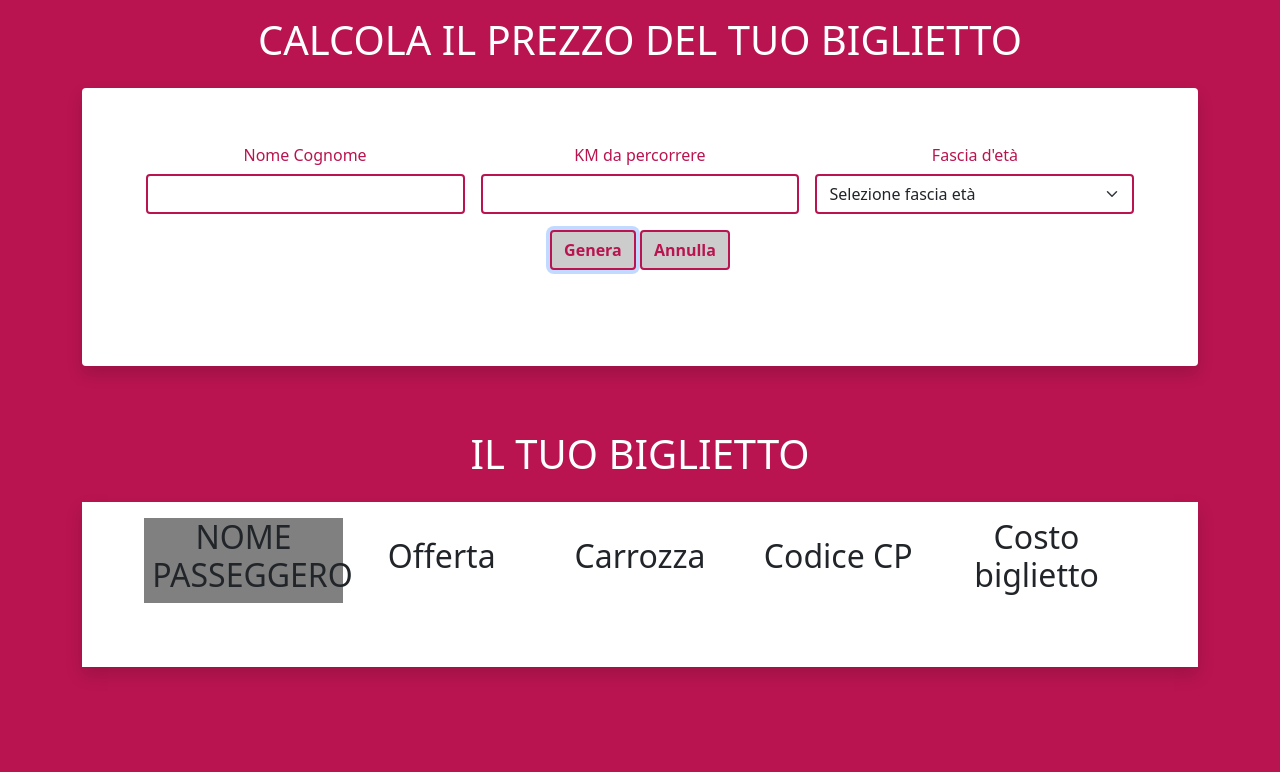
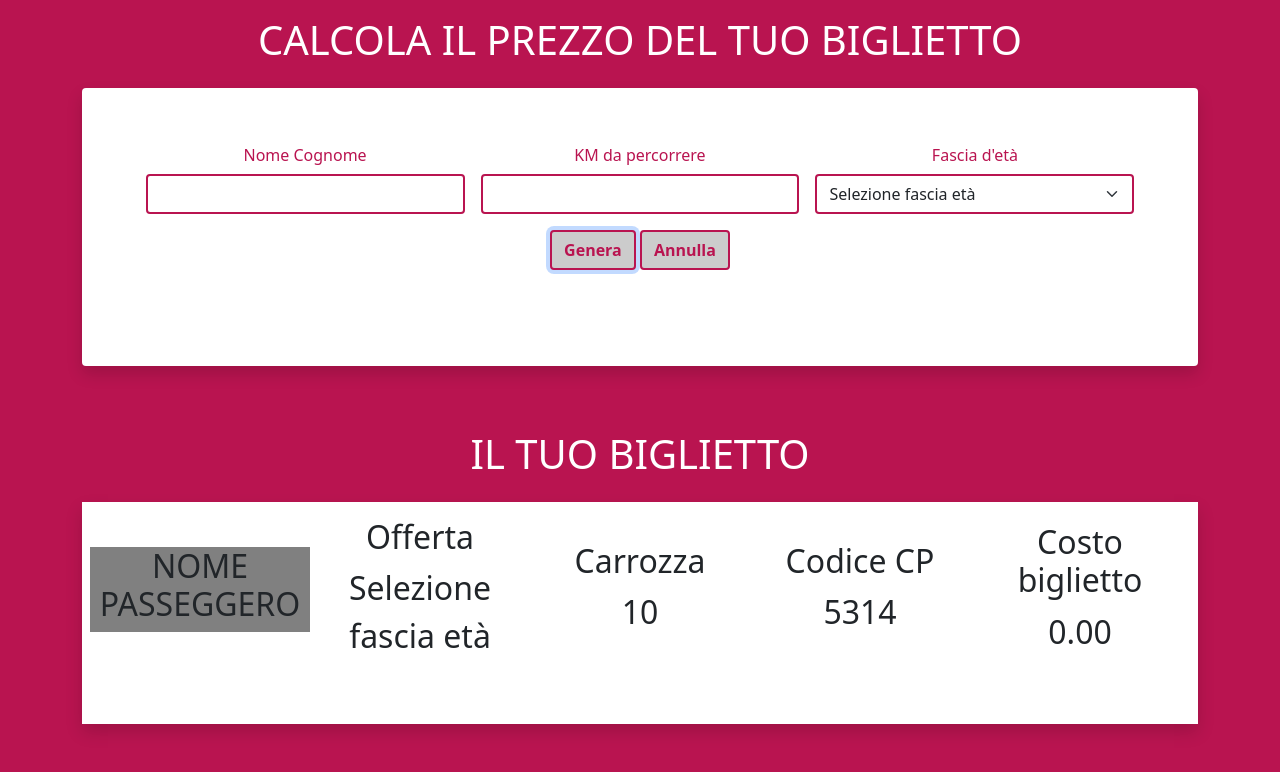
Before and after one commit to nicolas-dp/js-biglietto-treno-form, a plain HTML site: page index.html in a window 1280 px wide. Both pictures are taken after a click on the link "Genera". Drawn offline with nearby package versions, Linux system fonts and the light colour scheme.

Commit message:
Final Project

```diff
--- a/asset/css/style.css
+++ b/asset/css/style.css
@@ -34,3 +34,7 @@ body {
 .bg_ticket{
     background-color: var(--bg-details-p);
 }
+
+/* .section_ticket{
+    display: none;
+} */
--- a/asset/js/main.js
+++ b/asset/js/main.js
@@ -7,30 +7,65 @@ L'output del prezzo finale va scritto in forma umana (con massimo due decimali,
  */
 let prezzo_totale;
 let prezzo_sconto;
+let prezzo_finito;
+
+// Chiedi all'utente nome e cognome
 
 
-// Chiedi all'utente nome e cognome
-let full_name = document.getElementById("nome_cognome").value;
-    document.querySelector('.nome_passeggero').innerHTML = full_name;
 // Chiedi all'utente il numero dei KM da percorrere
-// GENERA NUMERO RANDOM
 
+
+/* function myFunction() {
+    var form_selector = document.getElementById("form_selector");
+    document.getElementById("offerta").value = form_selector.options[form_selector.selectedIndex].text;
+} */
+
+// GENERA TIcket
 const elementButton = document.querySelector('.btn_genera');
+const sectionTicket = document.querySelector('.section_ticket');
+
+
 
 elementButton.addEventListener('click', function () {
+    // Rimuove la classe con disply none
+    sectionTicket.classList.remove('section_ticket');
+
+    // Cattura il nome completo dell'utente e lo mette alla riga 63 dell'HTML
+    let full_name = document.getElementById("nome_cognome").value;
+    document.querySelector('.nome_passeggero').innerHTML += full_name;
+
+    let option_value = document.getElementById("form_selector").value;
+
+    document.querySelector('.offerta').innerHTML += option_value;
+
+    //Crea un numero randomico per la carrozza
+    let random_number = Math.floor((Math.random() * 10) + 1);
+    document.querySelector(".carrozza").innerHTML += random_number;
+
+     //Crea un numero randomico per la carrozza
+     let random_cp = Math.floor((Math.random() * 9999) + 1);
+     document.querySelector(".cod_cp").innerHTML += random_cp
 
 
+    // Cattura il nemro dei KM e li moltiplica per 0.21€/km
     let numero_km = document.getElementById("km_da_percorrere").value;
     let prezzo_totale = numero_km * 0.21;
+
+    // Cattura l'età dell'utente e la verifica con la select indicata nel form per poi eseguire lo sconto
     let eta_utente = document.getElementById("form_selector").value;
-    console.log("Il prezzo totale senza sconti è: " + prezzo_totale + " €");
-    if (eta_utente == 1) {
+
+    if (eta_utente == "Minorenne") {
         prezzo_sconto = prezzo_totale - (prezzo_totale * 0.2);
-    } else if (eta_utente == 2) {
+
+    } else if (eta_utente == "Over 65") {
         prezzo_sconto = prezzo_totale - (prezzo_totale * 0.4);
+
     } else {
         prezzo_sconto = prezzo_totale;
+
     }
-    console.log("Il prezzo totale senza sconti è: " + prezzo_sconto + " €");
+
+    prezzo_finito = prezzo_sconto.toFixed(2);
+    document.querySelector(".costo_ticket").innerHTML += prezzo_finito;
 
 })
--- a/index.html
+++ b/index.html
@@ -17,33 +17,39 @@
 
         <div class="container text-center">
             <h1 class="p-3 text-white">CALCOLA IL PREZZO DEL TUO BIGLIETTO</h1>
-            <div class="card_generator shadow bg-body rounded d-flex justify-content-center pb-5">
-                <div class="row row-cols-1 row-cols-sm-3 g-3 align-items-center justify-content-center flex-wrap p-5">
+            <div class="card_generator shadow bg-body rounded d-flex
+                justify-content-center pb-5">
+                <div class="row row-cols-1 row-cols-sm-3 g-3 align-items-center
+                    justify-content-center flex-wrap p-5">
                     <div class="col">
                         <h6 class="col-form-label text_title_color">Nome Cognome</h6>
                         <input type="text" id="nome_cognome"
                             class="form-control border_color_red">
                     </div>
                     <div class="col">
-                        <h6 class="col-form-label text_title_color">KM da percorrere</h6>
+                        <h6 class="col-form-label text_title_color">KM da
+                            percorrere</h6>
                         <input type="text" id="km_da_percorrere"
                             class="form-control border_color_red">
                     </div>
                     <div class="col">
                         <h6 class="col-form-label text_title_color">Fascia d'età</h6>
-                        <select id="form_selector" class="form-select border_color_red"
+                        <select id="form_selector" class="form-select
+                            border_color_red"
                             aria-label="Default select
-                            example">
+                            example" onchange="myFunction()">
                             <option selected>Selezione fascia età</option>
-                            <option value="1">Minorenne</option>
-                            <option value="2">Over 65</option>
-                            <option value="3">Nessuna delle precedenti</option>
+                            <option >Minorenne</option>
+                            <option >Over 65</option>
+                            <option >Nessuna delle precedenti</option>
                         </select>
                     </div>
                     <div class="col">
                         <div class="button">
-                            <a href="#" class="btn btn_genera bg_button border_color_red text_title_color fw-bold">Genera</a>
-                            <a href="#" class="btn bg_button border_color_red text_title_color fw-bold">Annulla</a>
+                            <a href="#" class="btn btn_genera bg_button
+                                border_color_red text_title_color fw-bold">Genera</a>
+                            <a href="#" class="btn bg_button border_color_red
+                                text_title_color fw-bold">Annulla</a>
                         </div>
                     </div>
 
@@ -53,30 +59,33 @@
 
         </div>
 
-        <div class="container text-center mt-5">
+        <div class="section_ticket container text-center mt-5">
 
             <h1 class="p-3 text-white">IL TUO BIGLIETTO</h1>
-            <div class="card_generator shadow bg-body d-flex justify-content-center pb-5">
-                <div class="row row-cols-sm-5 g-3 align-items-center justify-content-center flex-wrap p-3">
+            <div class="card_generator shadow bg-body d-flex
+                justify-content-center pb-5">
+                <div class="row row-cols-sm-5 g-3 align-items-center
+                    justify-content-center flex-wrap p-3">
                     <div class="col bg_ticket">
                         <h2>NOME PASSEGGERO</h2>
-                        <span class="nome_passeggero"></span>
+                        <span class="nome_passeggero fs-2 fw-bold"></span>
                     </div>
-                    <div class="col">
+                    <div class="col align-self-center">
                         <h2>Offerta</h2>
-                        <span class="offerta"></span>
+                        <span class="offerta border-0 fs-2"></span>
+
                     </div>
                     <div class="col">
                         <h2>Carrozza</h2>
-                        <span class="carrozza"></span>
+                        <span class="carrozza fs-2"></span>
                     </div>
                     <div class="col">
                         <h2>Codice CP</h2>
-                        <span class="cod_cp"></span>
+                        <span class="cod_cp fs-2"></span>
                     </div>
                     <div class="col">
                         <h2>Costo biglietto</h2>
-                        <span class="costo_ticket"></span>
+                        <span class="costo_ticket fs-2"></span>
                     </div>
                 </div>
 
```
